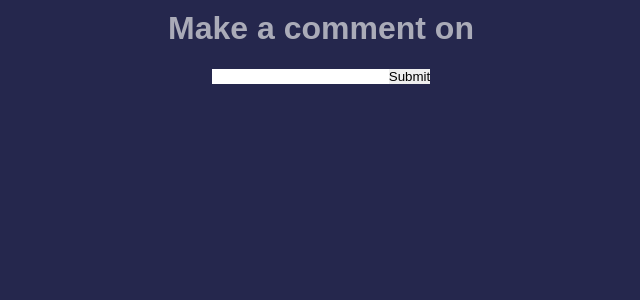
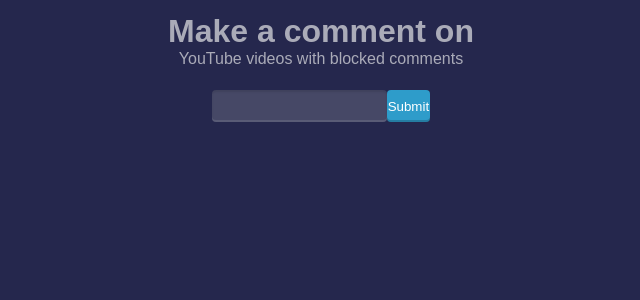
Before and after one commit to JacobG03/make-a-comment-on, a React (Create React App) app: page / in a window 1280 px wide. Shown: the top 300 px of the page, without its empty margins (324-964 px from the left). Built offline with nearby package versions, Linux system fonts and the light colour scheme.

Commit message:
basic styling added

```diff
--- a/src/App.css
+++ b/src/App.css
@@ -1,10 +1,13 @@
 :root {
-  --work-in-progess: 'true';
   --color1: #25274D;
   --color2: #464866;
   --color3: #AAABB8;
   --color4: #2E9CCA;
   --color5: #29648A;
+  --border-radius: 4px;
+  --depth: inset 0 -2px 0 rgb(255, 255, 255, 0.1);
+  --height: inset 0 -2px 0 rgb(0, 0, 0, 0.2);
+  --depth-shadow: inset 0 2px 2px hsla(0, 0%, 0%, 0.1);
 }
 
 html {
@@ -55,34 +58,148 @@
 
 /** General Classess **/
 
-
 /*? Most likely need to seperate code ?*/
 
-.top {
+.header {
   width: 100%;
-  height: fit-content;
+  height: calc(10vh - 20px);
   padding: 10px 5px;
   display: flex;
+  flex-direction: column;
   justify-content: center;
   align-items: center;
 }
 
 .content {
   width: 100%;
-  height: fit-content;
+  height: calc(90vh - 20px);
   padding: 10px 5px;
   display: flex;
   flex-direction: column;
   align-items: center;
+}
+
+.top {
+  display: flex;
+  flex-direction: column;
+  align-items: center;
+  gap: 10px;
+}
+
+.form1 {
+  width: 100%;
+  height: 2rem;
+  display: flex;
+  flex-direction: row;
+  align-items: center;
+}
+
+.form1 .input-field{
+  width: 80%;
+  height: 100%;
+  color: #fff;
+  background-color: var(--color2);
+  border-radius: var(--border-radius);
+  box-shadow: var(--depth),
+              var(--depth-shadow);
+}
+
+.form1 .submit-btn {
+  width: 20%;
+  height: 100%;
+  background-color: var(--color4);
+  border-radius: var(--border-radius);
+  color: #fff;
+  box-shadow: var(--height);
+}
+
+.comments-section {
+  width: 100%;
+  padding: 20px 0px;
   overflow-y: auto;
+  overflow-x: hidden;
+}
+
+.form2 {
+  width: 100%;
+  display: flex;
+  flex-direction: column;
+  gap: 4px;
+}
+
+.form2 > span {
+  color: var(--color4)
+}
+
+.form2 .input-field {
+  width: 50%;
+  height: 2rem;
+  font-size: 1.2rem;
+  color: #fff;
+  background-color: var(--color2);
+  border-radius: var(--border-radius);
+  box-shadow: var(--depth),
+              var(--depth-shadow);
+}
+
+.form2 > .input-area {
+  width: 80%;
+  height: 4rem;
+  font-size: 1.2rem;
+  color: #fff;
+  background-color: var(--color2);
+  border-radius: var(--border-radius);
+  box-shadow: var(--depth),
+              var(--depth-shadow);
+  resize: none;
+}
+
+.form2 .submit-btn {
+  width: 4rem;
+  height: 2rem;
+  background-color: var(--color4);
+  border-radius: var(--border-radius);
+  color: #fff;
+  box-shadow: var(--height);
+}
+
+.comments {
+  margin-top: 2rem;
+  overflow-x: hide;
+}
+
+.comment {
+  width: 100%;
+  height: fit-content;
+  display: flex;
+  flex-direction: column;
+  margin: 1rem 0px;
+}
+
+.comment .comment-top {
+  width: 100%;
+  height: fit-content;
+  display: flex;
+  flex-direction: row;
+  justify-content: space-between;
+  align-items: center;
+  padding: 5px 0px;
+  color: var(--color2)
+}
+
+.comment-top .username {
+  color: var(--color4)
+}
+
+.comment-body > span {
+  word-wrap: break-word;
 }
 
 
-@media only screen and (min-width : 480px) {
-
-}
-
-@media only screen and (min-width : 768px) {
+@media only screen and (min-width : 520px) {
+  .wrapper {
+    width: 480px;
+  }
 }
 
 @media only screen and (min-width : 992px) {
--- a/src/App.js
+++ b/src/App.js
@@ -3,7 +3,7 @@
 import { useForm } from 'react-hook-form'
 import Youtube from 'react-youtube'
 import { VideoContext } from './context/VideoContext';
-
+import useWindowDimensions from './hooks/windowDimensions'
 
 // https://www.youtube.com/watch?v=fHy7K4xIO-g
 
@@ -11,16 +11,17 @@
   const videoContext = useContext(VideoContext);
 
   return (
-    <div className='app'>
-      <div className='wrapper'>
+    <div className='wrapper'>
+      <div className='header'>
+        <h1>Make a comment on</h1>
+        <span>YouTube videos with blocked comments</span>
+      </div>
+      <div className='content'>
         <div className='top'>
-          <h1>Make a comment on</h1>
-        </div>
-        <div className='content'>
           <LinkInput changeURL={videoContext.changeURL}/>
           <VideoPlayer videoData={videoContext.videoData} />
-          <CommentSection videoData={videoContext.videoData} />
         </div>
+        <CommentSection videoContext={videoContext} />
       </div>
     </div>
   );
@@ -28,14 +29,15 @@
 
 
 function CommentSection(props) {
-  const videoData = props.videoData
+  const videoData = props.videoContext.videoData
+  const addComment = props.videoContext.addComment
 
   if (videoData === null) {
     return null
   }
   return (
-    <div>
-      <MakeComment />
+    <div className='comments-section'>
+      <MakeComment addComment={addComment}/>
       <Comments comments={videoData.comments}/>
     </div>
   )
@@ -43,19 +45,39 @@
 
 
 function MakeComment(props) {
+  const {register, handleSubmit } = useForm();
+  const onSubmit = data => props.addComment(data);
+
   return (
-    <div>
-      Make a comment here
-    </div>
+    <form
+      className='form2'
+      onSubmit={handleSubmit(onSubmit)}
+    >
+      <span>Username:</span>
+      <input
+        className='input-field'
+        {...register('username', { required: true, maxLength: 64 })}
+      />
+      <span>Comment:</span>
+      <textarea
+        className='input-area'
+        {...register('body', { required: true, maxLength: 10000 })}
+      />
+      <input
+        type='submit'
+        className='submit-btn'
+      />
+    </form>
   )
 }
 
 
 function Comments(props) {
   const comments = props.comments
-  console.log(comments)
+  // Sorts by id descending
+  comments.sort((a, b) => b.id - a.id);
   return (
-    <div>
+    <div className='comments'>
       {comments.map(comment => <Comment comment={comment} key={comment.id}/>)}
     </div>
   )
@@ -65,10 +87,14 @@
 function Comment(props) {
   const comment = props.comment
   return (
-    <div style={{backgroundColor: 'black'}}>
-      <p>{comment.username}</p>
-      <p>{comment.body}</p>
-      <p>{comment.date}</p>
+    <div className='comment'>
+      <div className='comment-top'>
+        <span className='username'>{comment.username}</span>
+        <span>{comment.date}</span>
+      </div>
+      <div className='comment-body'>
+        <span>{comment.body}</span>
+      </div>
     </div>
   )
 }
@@ -80,7 +106,7 @@
 
   return (
     <form
-      className='form'
+      className='form1'
       onSubmit={handleSubmit(onSubmit)}
     >
       <input
@@ -98,9 +124,25 @@
 
 function VideoPlayer(props) {
   const videoID = props.videoData === null ? null: props.videoData.videoID
+  const { width } = useWindowDimensions();
+
+  let opts = {}
+
+  if (width < 520) {
+    opts = {
+      width: '320',
+      height: '240'
+    };
+  } else {
+    opts = {
+      width: '480',
+      height: '320'
+    };
+  }
+
   return (
     <div className='video'>
-      {videoID ? <Youtube videoId={videoID} />: null}
+      {videoID ? <Youtube videoId={videoID} opts={opts} />: null}
     </div>
   )
 }
```
Also changed, not shown: 1 other file (tests, documents, lock files or other folders).
